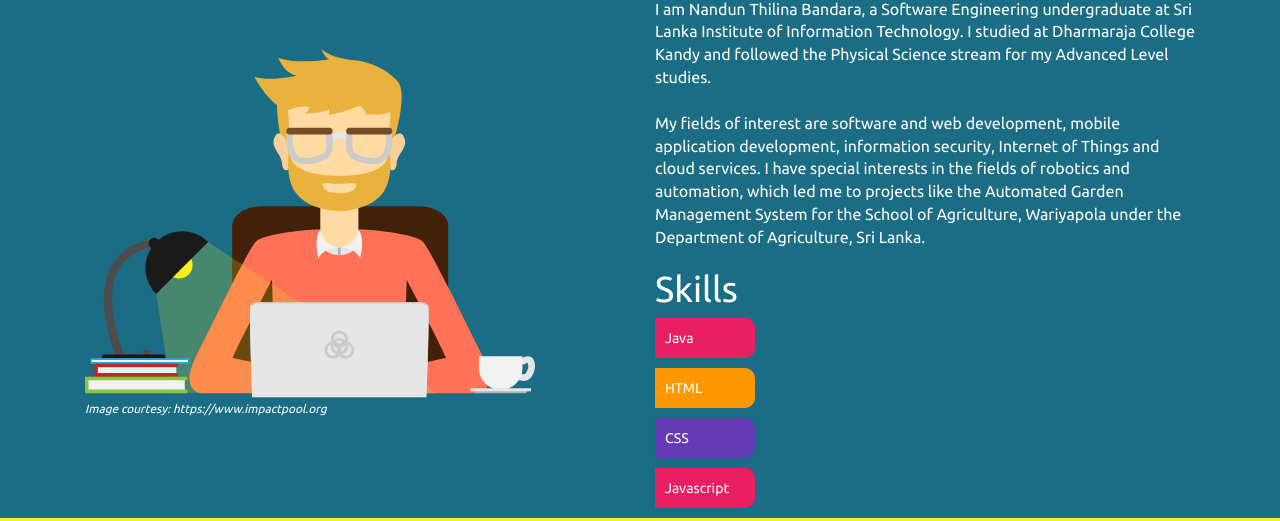
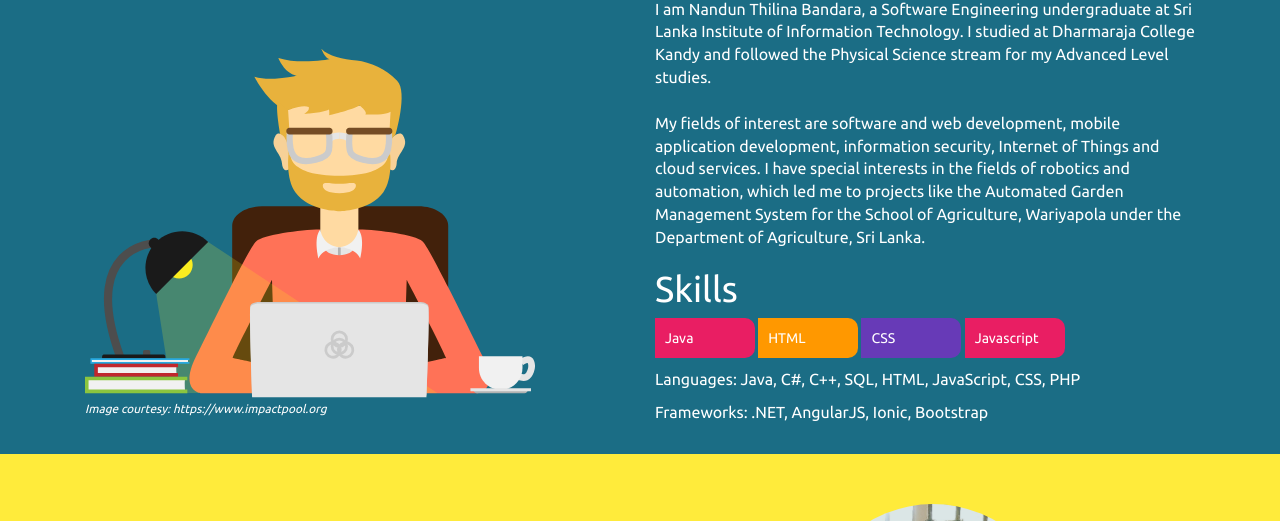
Before and after one commit to nandunbandara/nandunbandara.github.io, a plain HTML site: page index.html in a window 1280 px wide. Shown: the part 730-1251 px from the top of the page. Drawn offline with Linux system fonts and the light colour scheme.

Commit message:
skills added

```diff
--- a/assets/css/style.css
+++ b/assets/css/style.css
@@ -88,6 +88,7 @@ About Page
     color: #ffffff;
     height: auto;
     padding-top: 40px;
+    padding-bottom: 20px;
 }
 
 .about-page p{
@@ -108,11 +109,11 @@ About Page
     border-top-right-radius:  10px;
     border-bottom-right-radius: 10px;
     margin-bottom: 10px;
+    display: inline-block;
 }
 
 .about-page .skill-set .skill-pink{
     background-color: #E91E63;
-
 }
 
 .about-page .skill-set .skill-orange{
--- a/index.html
+++ b/index.html
@@ -79,6 +79,8 @@
                     <div class="skill skill-orange">HTML</div>
                     <div class="skill skill-purple">CSS</div>
                     <div class="skill skill-pink">Javascript</div>
+                    <p>Languages: Java, C#, C++, SQL, HTML, JavaScript, CSS, PHP</p>
+                    <p>Frameworks: .NET, AngularJS, Ionic, Bootstrap</p>
                 </div>
             </div>
         </div>
```
